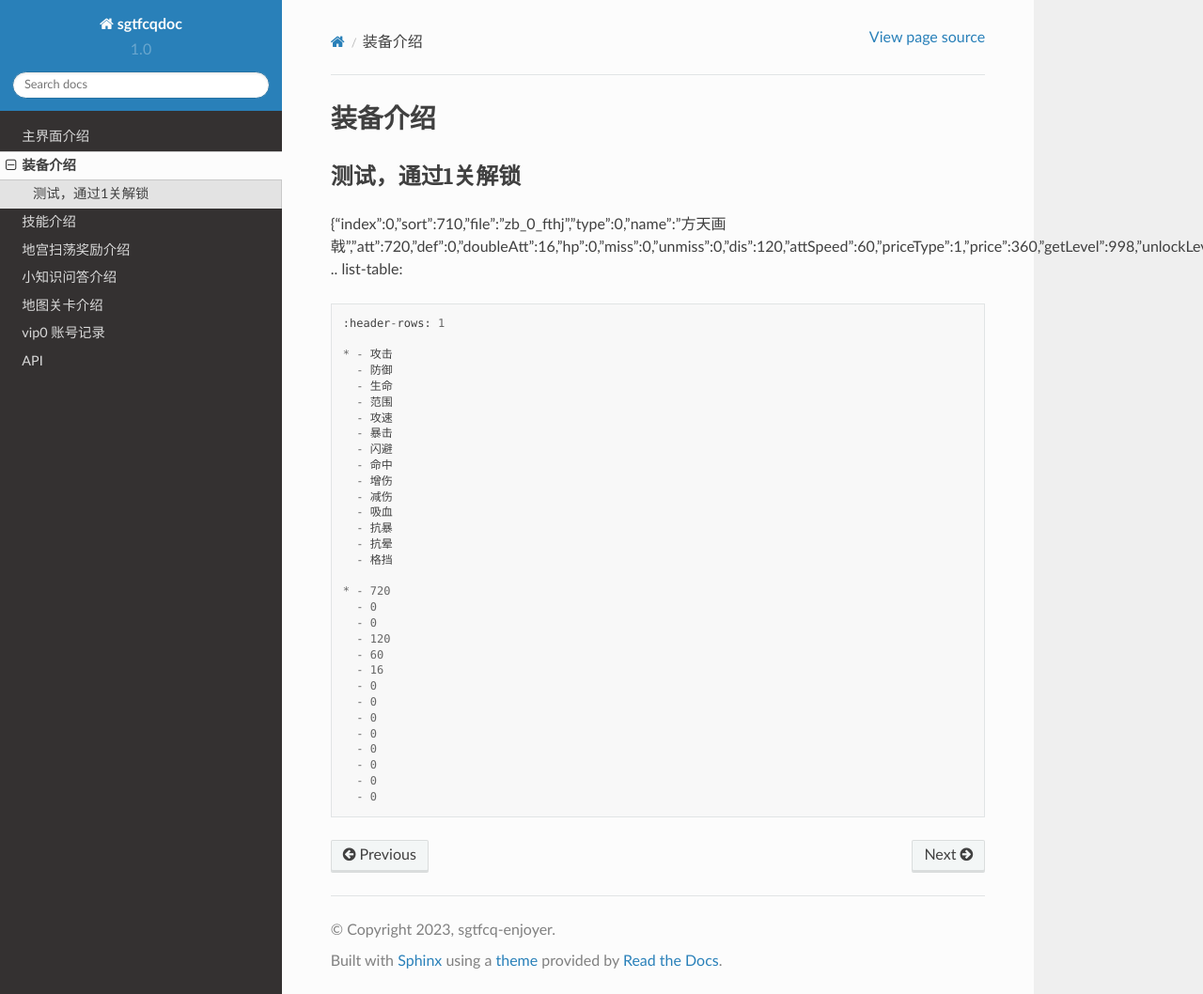
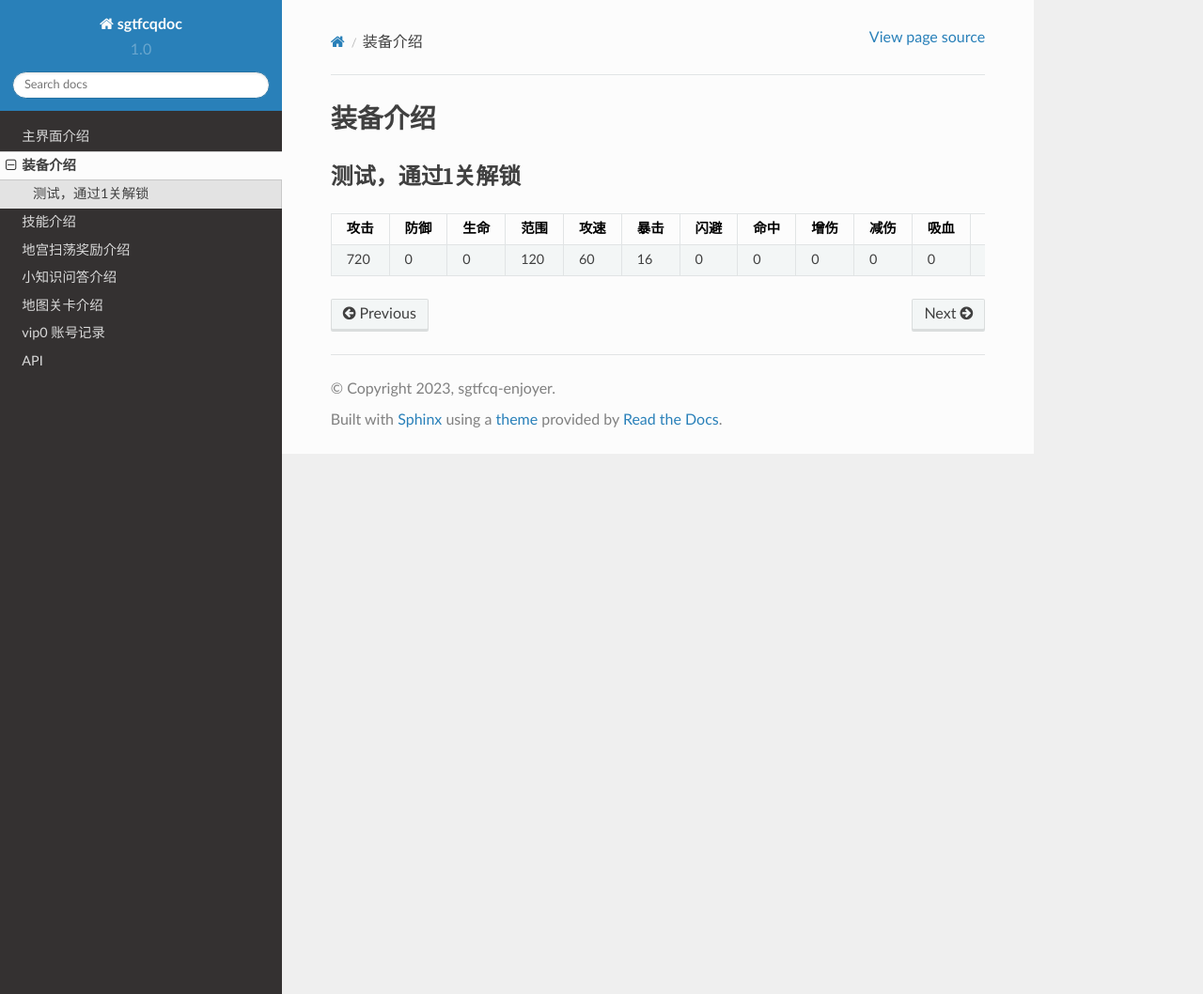
Before and after one commit to sgtfcq-enjoyer/sgtfcqgl, a Sphinx documentation site: the page built from docs/source/armor.rst, in a window 1280 px wide and 1058 px high. Shown: the whole window at 94% size. Built offline with Sphinx 7.4.7 and the Read the Docs theme 2.0.0, drawn with Linux system fonts in a browser that asks for light colours.

Commit message:
Update armor.rst

```diff
--- a/docs/source/armor.rst
+++ b/docs/source/armor.rst
@@ -3,7 +3,6 @@
 测试，通过1关解锁
 =============
 
-{"index":0,"sort":710,"file":"zb_0_fthj","type":0,"name":"方天画戟","att":720,"def":0,"doubleAtt":16,"hp":0,"miss":0,"unmiss":0,"dis":120,"attSpeed":60,"priceType":1,"price":360,"getLevel":998,"unlockLevel":6,"add_hurt":0,"less_hurt":0,"xixue":0,"kangbao":0,"kangyun":0,"gedang":0}
 .. list-table::
    :header-rows: 1
 
```
